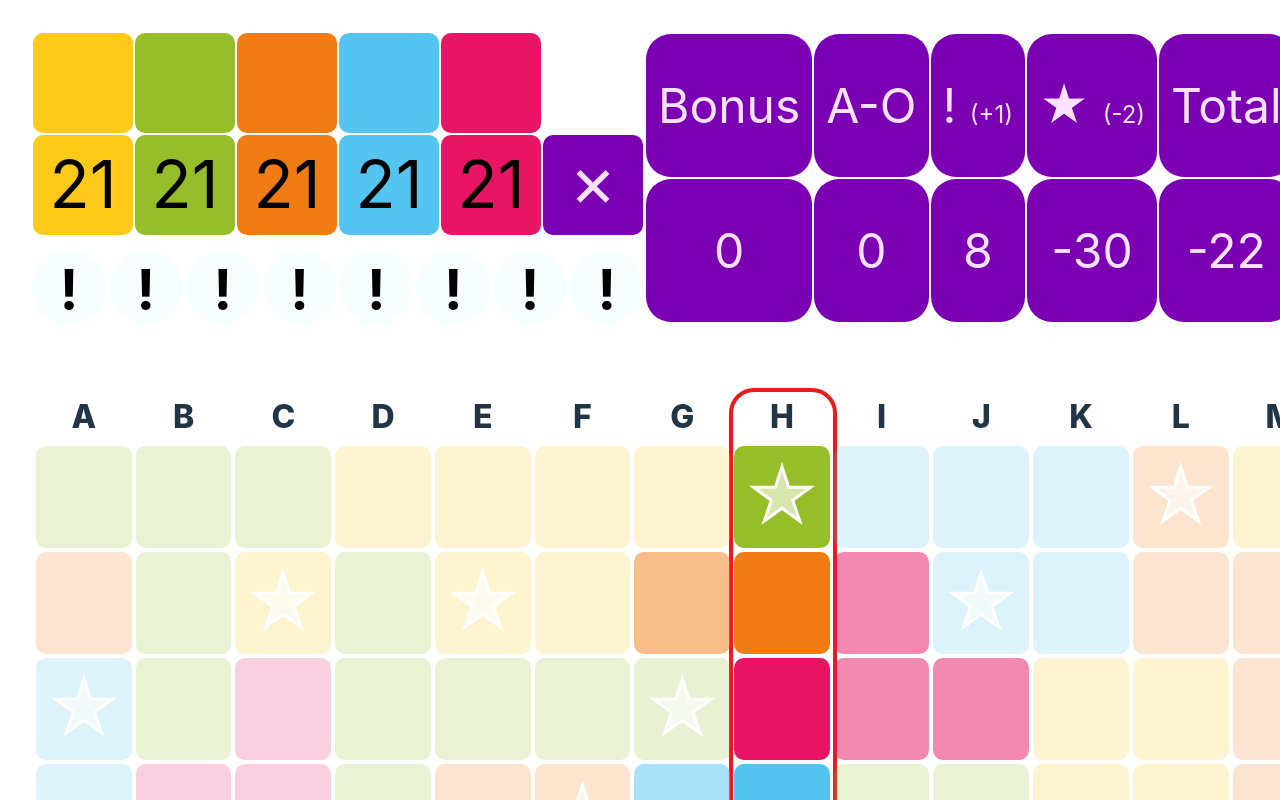
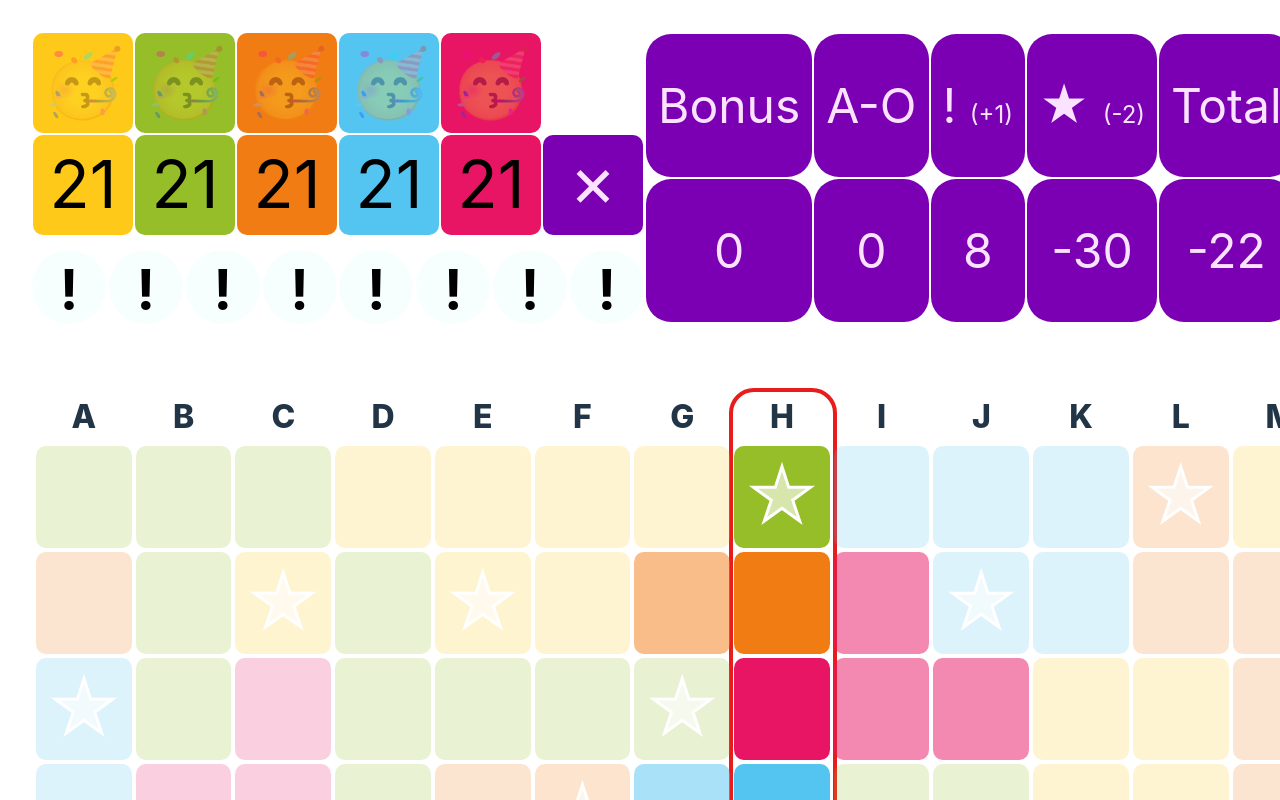
Before and after one commit to philippotto/again-a11y, a React (Vite) app: page / in a window 1280 px wide. Shown: the top 800 px of the page. Built offline with nearby package versions, Linux system fonts and the light colour scheme.

Commit message:
misc improvements

```diff
--- a/src/App.tsx
+++ b/src/App.tsx
@@ -1,5 +1,6 @@
 /*
  * Todo:
+ * - improve design?
  * - helpful tooltips?
  * - save gamestate in localstorage
  *   - "restore button"
@@ -489,14 +490,22 @@ function Toolbar() {
         <div className="color-buttons" style={{ display: "flex" }}>
           {colors.map((color: Color) => {
             let content = "";
+            let opacity = 1;
             if (gameState.crossedColors.includes(color)) {
               // Opponent has crossed the color first
               content = bonusPointInfo.missingByColor[color] === 0 ? "🥈" : "💩";
             } else {
-              content = bonusPointInfo.missingByColor[color] === 0 ? "🥳" : "";
+              if (bonusPointInfo.missingByColor[color] > 0) {
+                opacity = 0.3;
+              }
+              content = bonusPointInfo.missingByColor[color] === 0 ? "🥳" : "🥳";
             }
             return (
-              <div className={`cell ${color}`} onClick={() => handleCrossColor(color)}>
+              <div
+                className={`cell ${color}`}
+                style={{ color: `rgba(0, 0, 0, ${opacity})` }}
+                onClick={() => handleCrossColor(color)}
+              >
                 {content}
               </div>
             );
@@ -505,6 +514,7 @@ function Toolbar() {
 
         <div className="color-buttons" style={{ display: "flex" }}>
           {colors.map((color: Color) => (
+            <>
               <div
                 className={`cell ${color}`}
                 style={{
@@ -514,6 +524,7 @@ function Toolbar() {
               >
                 {bonusPointInfo.missingByColor[color]}
               </div>
+            </>
           ))}
           <div
             className={`cell white`}
```
Lines whose indentation alone changed are shown as unchanged.
